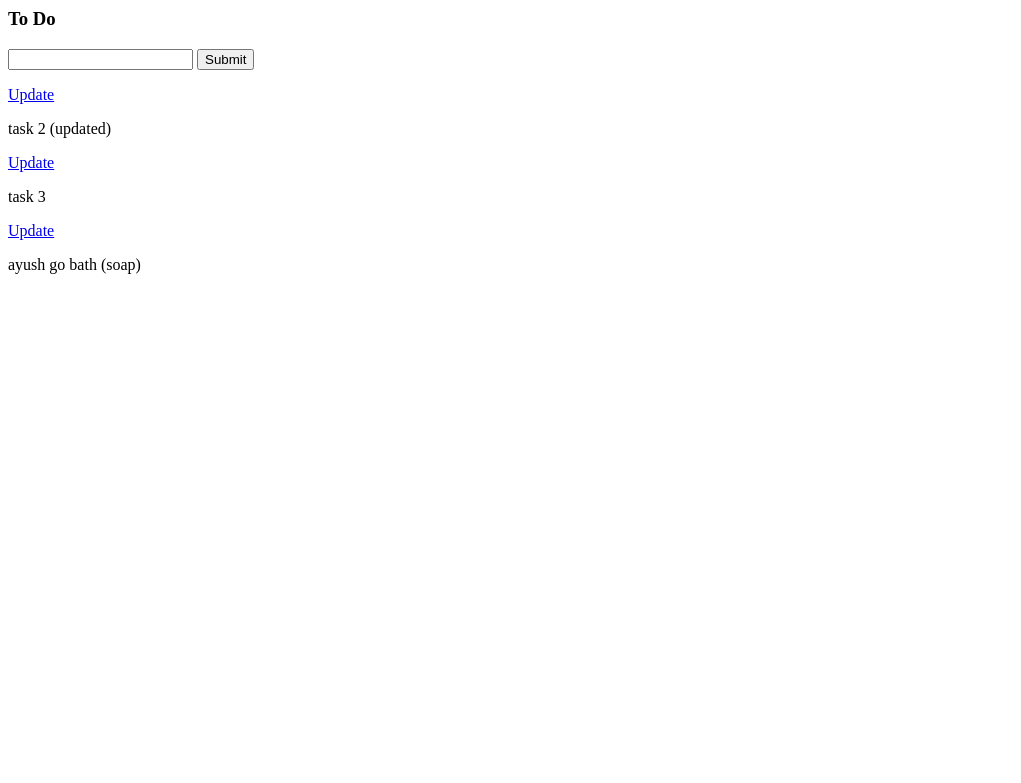
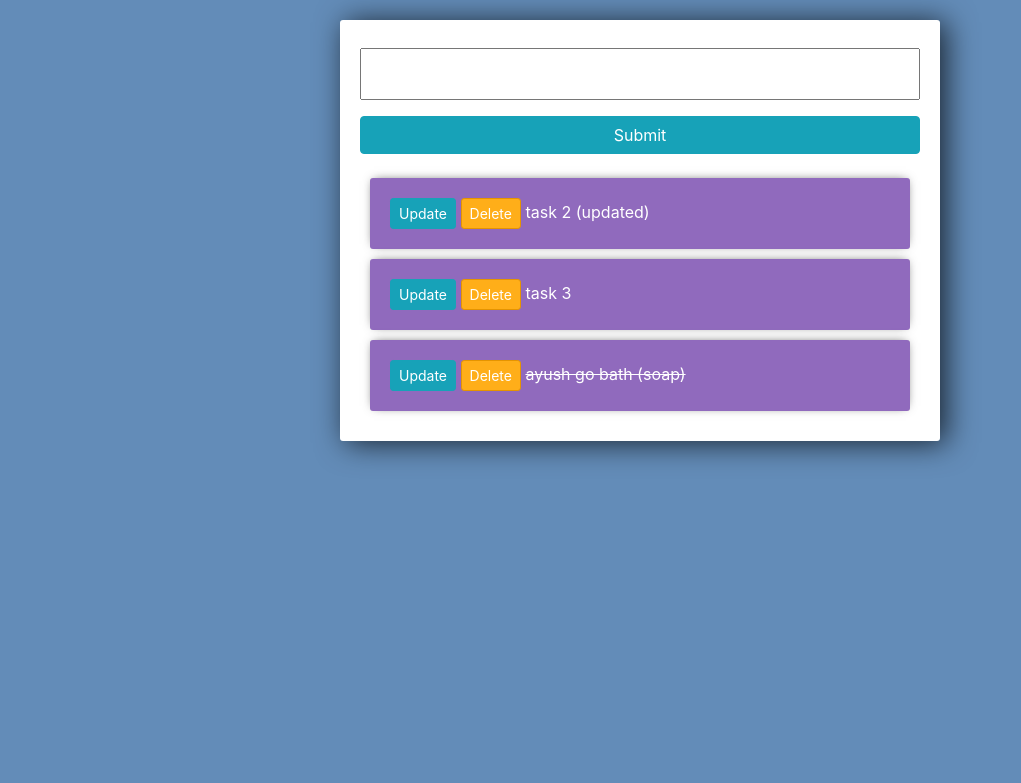
Before and after one commit to Ayushz19/todo_django, a Django app: page / in a window 1280 px wide. Shown: the top 783 px of the page, without its empty margins (0-1021 px from the left). Run offline with Django 5.2, Linux system fonts and the light colour scheme; data comes from the database, SQL or seed files in the repository; both versions use the stored data as it was after the commit; some libraries are stand-ins or nearby versions.

Commit message:
completed

```diff
--- a/tasks/templates/tasks/list.html
+++ b/tasks/templates/tasks/list.html
@@ -1,15 +1,73 @@
-<h3>To Do</h3>
+<link rel="stylesheet" href="https://stackpath.bootstrapcdn.com/bootstrap/4.3.1/css/bootstrap.min.css" integrity="sha384-ggOyR0iXCbMQv3Xipma34MD+dH/1fQ784/j6cY/iJTQUOhcWr7x9JvoRxT2MZw1T" crossorigin="anonymous">
+
+<style>
+
+	body{
+		background-color: #638CB8;
+	}
+
+	input{
+		width: 100%;
+		padding: 12px 20px;
+		margin: 8px 0;
+		box-sizing: border-box;
+	}
+
+	input::placeholder {
+	  color: #d3d3d3;
+	}
+
+	.submit{
+		background-color: #6BA3E8;
+	}
+
+	.center-column{
+		width:600px;
+		margin: 20px auto;
+		padding:20px;
+		background-color: #fff;
+		border-radius: 3px;
+		box-shadow: 6px 2px 30px 0px rgba(0,0,0,0.75);
+	}
+
+	.item-row{
+		background-color: #906abd;
+		margin: 10px;
+		padding: 20px;
+		border-radius: 3px;
+		color: #fff;
+		font-size: 16px;
+		box-shadow: 0px -1px 10px -4px rgba(0,0,0,0.75);
+	}
+
+	.btn-danger{
+		background-color: #ffae19;
+		border-color: #e59400;
+	}
+
+</style>
+
+<div class="center-column">
 
 	<form method="POST" action="/">
 		{% csrf_token %}
 		{{form.title}}
-    <input type="submit" name="Create Task">
+		<input class="btn btn-info" type="submit" name="Create Task">
 	</form>
+
+	<div class="todo-list">
+
 	{% for task in tasks %}
+		<div class="item-row">
+			<a class="btn btn-sm btn-info" href="{% url 'update_task' task.id %}">Update</a>
+			<a class="btn btn-sm btn-danger" href="{% url 'delete' task.id %}">Delete</a>
 
-<div>
-    <a href="{% url 'update_task' task.id %}">Update</a>
-    <p>{{task}}</p>
+			{% if task.complete == True %}
+			<strike>{{task}}</strike>
+			{% else %}
+			<span>{{task}}</span>
+			{% endif %}
 		</div>
-
 	{% endfor %}
+	</div>
+</div>
--- a/tasks/urls.py
+++ b/tasks/urls.py
@@ -4,5 +4,6 @@ from .import views
 urlpatterns =[
     path('' , views.index , name="list" ),
     path('update_task/<str:pk>/' , views.updateTask , name="update_task"),
+    path('delete/<str:pk>/' , views.deleteTask , name="delete"),
 
 ]
--- a/tasks/views.py
+++ b/tasks/views.py
@@ -35,3 +35,18 @@ def updateTask(request, pk):
    context={'form':form}
 
    return render(request , 'tasks/update_task.html' , context)
+
+
+
+def  deleteTask(request, pk) :
+    item=Task.objects.get(id=pk)
+
+
+    if request.method == 'POST':
+        item.delete()
+        return redirect('/')
+
+
+    context = { 'item' : item}
+
+    return render(request, 'tasks/delete.html' , context)
```
Also changed, not shown: tasks/templates/tasks/delete.html (added, +9 -0 lines), db.sqlite3. Lines whose indentation alone changed are shown as unchanged.
